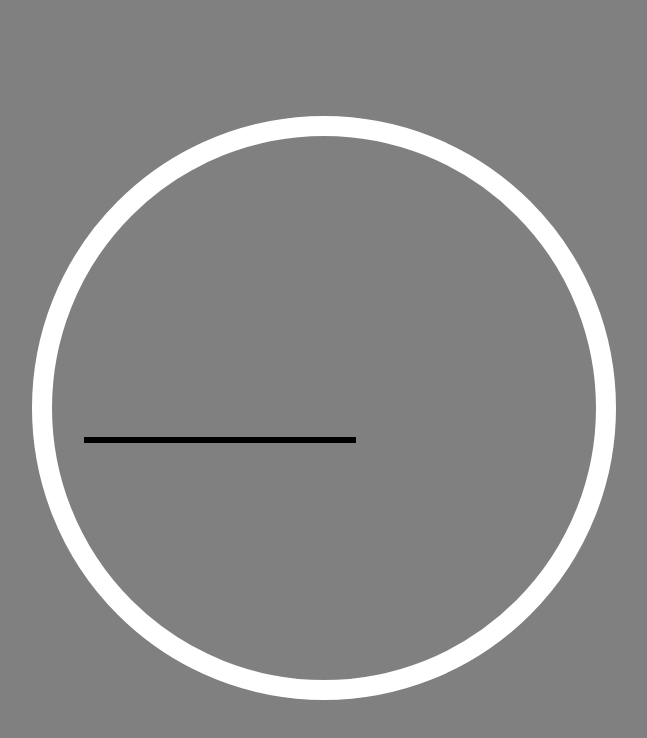
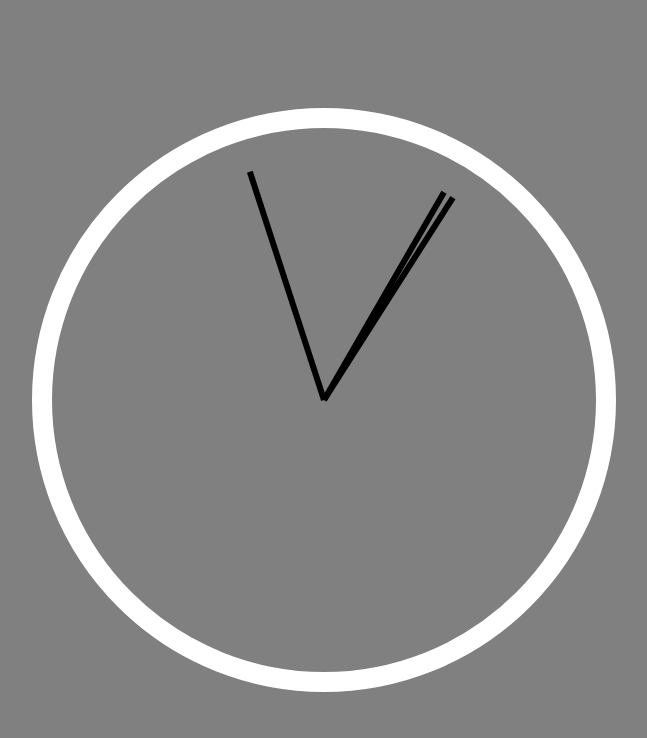
Before and after one commit to aditimirani/js-css-clock, a plain HTML site: page js-css-clock/index.html in a window 1280 px wide. Shown: the whole page, without its empty margins (316-963 px from the left). Drawn offline with Linux system fonts and the light colour scheme.

Commit message:
Added logic in JS for clock to set current time and rotate on that basis

```diff
--- a/js-css-clock/index.html
+++ b/js-css-clock/index.html
@@ -8,10 +8,32 @@
     <body>
         <div class='clock'>
             <div class='clock-face'>
-                <div class='hand'></div>
-                <div class='hand'></div>
-                <div class='hand'></div>
+                <div class='hand hour-hand'></div>
+                <div class='hand min-hand'></div>
+                <div class='hand second-hand'></div>
             </div>
         </div>
     </body>
+    <script>
+        const secondHand = document.querySelector('.second-hand')
+        const minHand = document.querySelector('.min-hand')
+        const hourHand = document.querySelector('.hour-hand')
+
+        function setDate(){
+            const now = new Date();
+            const seconds = now.getSeconds()
+            const secondDegrees = ((seconds / 60) * 360) + 90 ; //adding + 90 becase by dafult we are setting up 90 degrees
+            secondHand.style.transform = `rotate(${secondDegrees}deg)`
+
+            const min = now.getMinutes();
+            const minDegrees = ((min / 60) * 360) + 90;
+            minHand.style.transform = `rotate(${minDegrees}deg)`
+
+            const hour = now.getHours();
+            console.log('hour', hour )
+            const hourDegrees = ((hour / 12) * 360) + ((min/60)*30) + 90;
+            hourHand.style.transform = `rotate(${hourDegrees}deg)`
+        }
+        setInterval(setDate, 1000)
+    </script>
 </html>
--- a/js-css-clock/style.css
+++ b/js-css-clock/style.css
@@ -1,10 +1,12 @@
+
 body{
-    font-size: 2rem;
-    display: flex;
-    flex: 1;
-    min-height: 100vh;
-    align-items: center;
-    background: grey;
+      margin: 0;
+      font-size: 2rem;
+      display:flex;
+      flex:1;
+      min-height: 100vh;
+      align-items: center;
+      background-color: grey;
 }
 .clock{
     width: 30rem;
@@ -16,7 +18,7 @@ body{
     padding:2rem;
 }
 .clock-face{
-    position: absolute;
+    position: relative;
     width: 100%;
     height: 100%;
     transform: translateY(-3px);  /* account for the height of clock hands */
@@ -28,5 +30,7 @@ body{
     background: black;
     position: absolute;
     top:50%;
+    transform-origin: 100%;
+    transform: rotate(90deg)
 
 }
```
